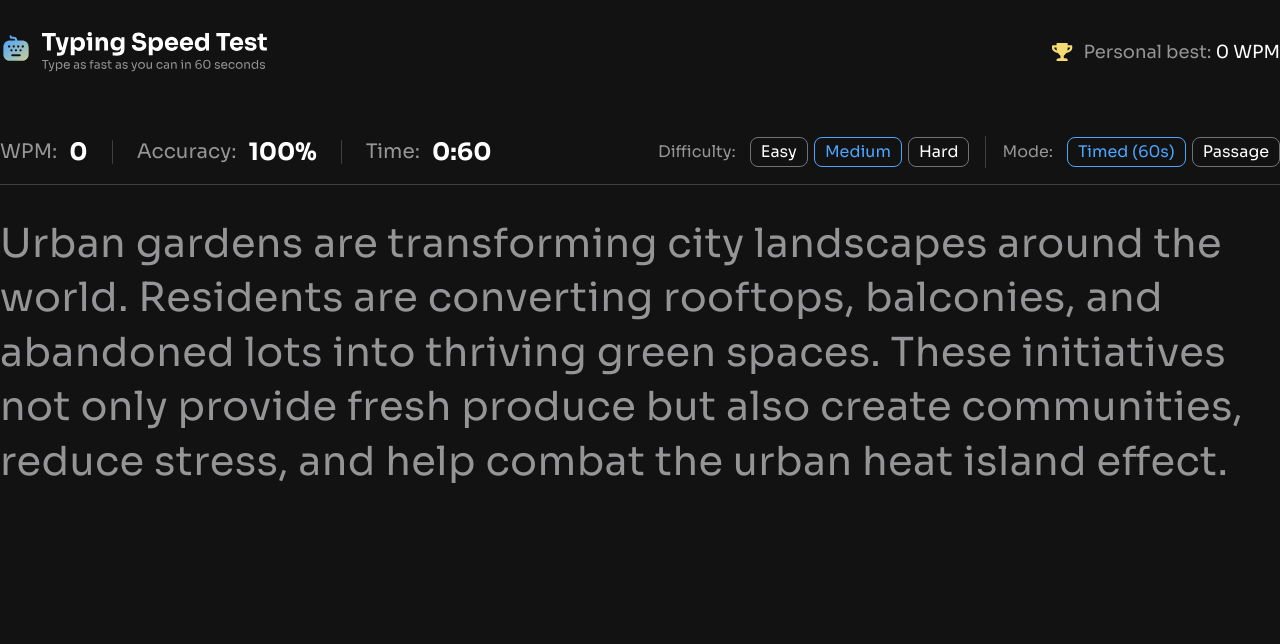
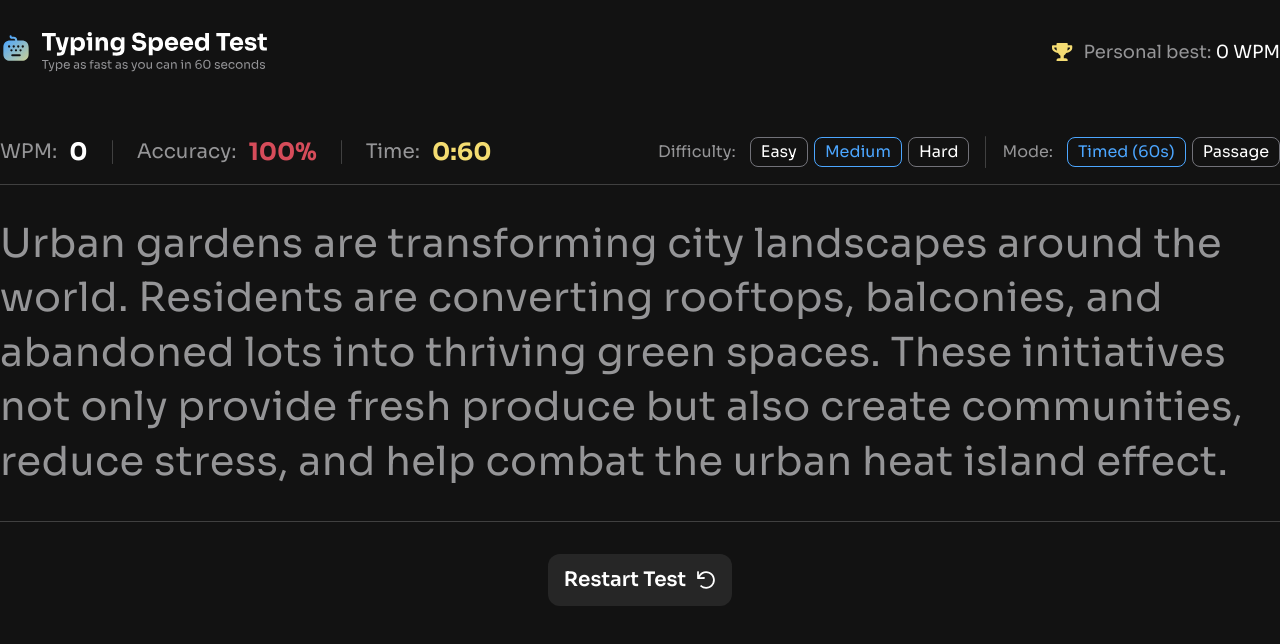
Before and after one commit to sam4web/typing-speed-test, a Vue app: page / in a window 1280 px wide. Both pictures are taken after a click on the button "Start Typing Test". Shown: the top 644 px of the page. Built offline with nearby package versions, Linux system fonts and the light colour scheme.

Commit message:
add results view with types, constants, and update styles

```diff
--- a/src/App.vue
+++ b/src/App.vue
@@ -1,19 +1,30 @@
 <script setup lang="ts">
-  import { Header, Stats, TextContainer } from '@/components';
+  import { Header, Stats, TextContainer, Footer, Results } from '@/components';
   import { useTypingTestStore } from '@/stores/typingTest';
-  import { onMounted } from 'vue';
+  import { storeToRefs } from 'pinia';
+  import { onMounted, ref } from 'vue';
+  import type { TestResultType } from './types/results';
 
-  const { initStore } = useTypingTestStore();
+  const store = useTypingTestStore();
+  const { started } = storeToRefs(store);
+  const { initStore } = store;
+
   onMounted(initStore);
+  const result = ref<TestResultType>('COMPLETED');
 </script>
 
 <template>
-  <div class="max-w-7xl w-full mx-auto mt-8">
-    <Header />
-    <main class="my-16 space-y-8">
-      <Stats />
-      <TextContainer />
-    </main>
-    <!-- <Footer /> -->
+  <div class="w-full min-h-dvh relative">
+    <div class="max-w-7xl w-full mx-auto pt-8">
+      <Header />
+      <!-- <main class="mt-16">
+        <Results :type="result" />
+      </main> -->
+      <main class="mt-16 space-y-8">
+        <Stats />
+        <TextContainer />
+        <Footer v-if="started" />
+      </main>
+    </div>
   </div>
 </template>
--- a/src/components/Footer.vue
+++ b/src/components/Footer.vue
@@ -1,10 +1,18 @@
+<script setup lang="ts">
+  import { useTypingTestStore } from '@/stores/typingTest';
+  const { endTest } = useTypingTestStore();
+</script>
+
 <template>
   <footer class="pt-8 border-t border-neutral-700 flex-center">
-    <button class="flex-center btn variant-secondary-dark gap-2.5">
+    <button
+      @click="endTest"
+      class="flex-center btn variant-secondary-dark gap-2.5"
+    >
       Restart Test
       <img
         class="size-5"
-        src="@/assets/images/icon-restart.svg"
+        src="@/assets/images/icon-restart-dark.svg"
         alt="restart icon"
       />
     </button>
--- a/src/components/Header.vue
+++ b/src/components/Header.vue
@@ -5,11 +5,11 @@
 </script>
 
 <template>
-  <header class="w-full">
-    <div class="flex-between">
+  <header class="w-full flex-between">
     <img
       src="@/assets/images/logo-large.svg"
       alt="logo image"
+      class="select-none"
     />
 
     <div class="flex-center space-x-2.5">
@@ -21,6 +21,5 @@
         Personal best: <span class="text-neutral-0">{{ personalBest }} WPM</span>
       </p>
     </div>
-    </div>
   </header>
 </template>
--- /dev/null
+++ b/src/components/Results.vue
@@ -0,0 +1,104 @@
+<script setup lang="ts">
+  import { RESULT_CONTENT } from '@/constants/results';
+  import type { TestResultType } from '@/types/results';
+  import { computed } from 'vue';
+
+  const props = defineProps<{ type?: TestResultType }>();
+
+  const currentContent = computed(() => {
+    const isValidKey = !!props.type && props.type in RESULT_CONTENT;
+    const type = isValidKey ? props.type : 'COMPLETED';
+    return { type, ...RESULT_CONTENT[type] };
+  });
+</script>
+
+<template>
+  <template v-if="props.type === 'HIGH_SCORE'">
+    <img
+      src="@/assets/images/pattern-confetti.svg"
+      class="absolute w-full left-0 bottom-0 select-none"
+    />
+  </template>
+
+  <template v-else>
+    <img
+      src="@/assets/images/pattern-star-1.svg"
+      class="absolute size-18.5 left-[87.22%] top-[53.2%] select-none"
+    />
+    <img
+      src="@/assets/images/pattern-star-2.svg"
+      class="absolute size-8 left-[7.57%] top-[24.51%] select-none"
+    />
+  </template>
+  <div class="flex-center flex-col text-center space-y-8">
+    <div v-if="currentContent.type === 'HIGH_SCORE'">
+      <img
+        class="size-full block"
+        src="@/assets/images/icon-new-pb.svg"
+        alt="high score smashed icon"
+      />
+    </div>
+    <div
+      v-else
+      class="rounded-full inline-block glow-green"
+    >
+      <img
+        src="@/assets/images/icon-completed.svg"
+        alt="test completed icon"
+        class="rounded-full size-full block"
+      />
+    </div>
+
+    <div
+      class="space-y-2.5"
+      :class="{ 'pt-6': currentContent.type !== 'HIGH_SCORE' }"
+    >
+      <h2 class="text-neutral-0 text-[40px] font-bold leading-[1.36] tracking-[0.4px]">
+        {{ currentContent.title }}
+      </h2>
+      <p class="text-neutral-400 font-normal text-xl leading-[1.2] tracking-[-0.6px]">
+        {{ currentContent.description }}
+      </p>
+    </div>
+
+    <div class="flex pt-5 pb-8 gap-5 text-left">
+      <div class="min-w-40 w-full border-neutral-700 border px-6 py-4 rounded-xl space-y-3">
+        <h3 class="text-neutral-400 font-normal text-xl leading-[1.2] tracking-[-0.6px]">WPM</h3>
+        <p class="text-neutral-0 text-2xl font-bold">85</p>
+      </div>
+      <div class="min-w-40 w-full border-neutral-700 border px-6 py-4 rounded-xl space-y-3">
+        <h3 class="text-neutral-400 font-normal text-xl leading-[1.2] tracking-[-0.6px]">
+          Accuracy
+        </h3>
+        <p class="text-red-500 text-2xl font-bold">90%</p>
+      </div>
+      <div class="min-w-40 w-full border-neutral-700 border px-6 py-4 rounded-xl space-y-3">
+        <h3 class="text-neutral-400 font-normal text-xl leading-[1.2] tracking-[-0.6px]">
+          Characters
+        </h3>
+        <p class="text-2xl font-bold">
+          <span class="text-green-500">120</span>
+          <span class="text-neutral-500">/</span>
+          <span class="text-red-500">5</span>
+        </p>
+      </div>
+    </div>
+
+    <button class="flex-center btn variant-secondary gap-2.5">
+      <template v-if="props.type === 'COMPLETED'"> Go Again </template>
+      <template v-else> Best This Score </template>
+      <img
+        class="size-5"
+        src="@/assets/images/icon-restart.svg"
+        alt="restart icon"
+      />
+    </button>
+  </div>
+</template>
+
+<style scoped>
+  @reference "@/style.css";
+  .glow-green {
+    @apply shadow-[0_0_0_16px_color-mix(in_srgb,var(--color-green-500),transparent_80%),0_0_0_32px_color-mix(in_srgb,var(--color-green-500),transparent_90%)];
+  }
+</style>
--- a/src/components/Stats.vue
+++ b/src/components/Stats.vue
@@ -37,12 +37,22 @@
       <div class="divider h-6" />
       <div class="flex-center space-x-3">
         <p class="text-neutral-400 text-xl">Accuracy:</p>
-        <b class="text-neutral-0 text-2xl font-bold">100%</b>
+        <b
+          class="text-2xl font-bold"
+          :class="started ? 'text-red-500' : 'text-neutral-0'"
+        >
+          100%
+        </b>
       </div>
       <div class="divider h-6" />
       <div class="flex-center space-x-3">
         <p class="text-neutral-400 text-xl">Time:</p>
-        <b class="text-neutral-0 text-2xl font-bold">0:60</b>
+        <b
+          class="text-2xl font-bold"
+          :class="started ? 'text-yellow-400' : 'text-neutral-0'"
+        >
+          0:60
+        </b>
       </div>
     </div>
 
--- a/src/components/TextContainer.vue
+++ b/src/components/TextContainer.vue
@@ -12,6 +12,7 @@
     if (key === 'Backspace') {
       console.log('remove');
     }
+    console.log(key);
   }
 
   watch(started, (enabled) => {
@@ -48,8 +49,8 @@
     </div>
 
     <p
-      class="text-[40px] leading-[1.36] tracking-[0.4px]"
-      :class="started ? 'text-neutral-400' : 'text-neutral-0 opacity-45 blur-[6px] select-none'"
+      class="text-[40px] leading-[1.36] tracking-[0.4px] select-none"
+      :class="started ? 'text-neutral-400' : 'text-neutral-0 opacity-45 blur-[6px]'"
     >
       {{ content }}
     </p>
--- a/src/components/index.ts
+++ b/src/components/index.ts
@@ -2,5 +2,6 @@ import Header from './Header.vue';
 import Footer from './Footer.vue';
 import Stats from './Stats.vue';
 import TextContainer from './TextContainer.vue';
+import Results from './Results.vue';
 
-export { Header, Footer, Stats, TextContainer };
+export { Header, Footer, Stats, TextContainer, Results };
--- /dev/null
+++ b/src/constants/results.ts
@@ -0,0 +1,16 @@
+import type { IContentBody } from '@/types/results';
+
+export const RESULT_CONTENT = {
+  COMPLETED: {
+    title: 'Test Complete!',
+    description: 'Solid run. Keep pushing to beat your high score.',
+  },
+  FIRST_TEST: {
+    title: 'Baseline Established!',
+    description: 'You’ve set the bar. Now the real challenge begins—time to beat it.',
+  },
+  HIGH_SCORE: {
+    title: 'High Score Smashed!',
+    description: 'You’re getting faster. That was incredible typing.',
+  },
+} as const satisfies Record<string, IContentBody>;
--- a/src/stores/typingTest.ts
+++ b/src/stores/typingTest.ts
@@ -39,5 +39,9 @@ export const useTypingTestStore = defineStore('typingTest', () => {
     started.value = true;
   }
 
-  return { initStore, content, started, startTest, personalBest, options };
+  function endTest() {
+    started.value = false;
+  }
+
+  return { initStore, content, started, startTest, endTest, personalBest, options };
 });
--- a/src/style.css
+++ b/src/style.css
@@ -30,9 +30,9 @@
     font-family: var(--font-sora);
     min-height: 100dvh;
     width: 100%;
-    @apply bg-neutral-900 antialiased;
     -webkit-font-smoothing: antialiased;
     -moz-osx-font-smoothing: grayscale;
+    @apply bg-neutral-900 antialiased;
   }
 }
 
@@ -60,15 +60,15 @@
     }
 
     &.variant-primary {
-      @apply text-neutral-0 bg-blue-600 hover:bg-blue-400 focus:outline-blue-400;
+      @apply text-neutral-0 bg-blue-600 hover:bg-blue-400 outline-blue-400;
     }
 
     &.variant-secondary {
-      @apply text-neutral-900 bg-neutral-0 hover:opacity-90 focus:outline-blue-400;
+      @apply text-neutral-900 bg-neutral-0 hover:opacity-90 outline-blue-400;
     }
 
     &.variant-secondary-dark {
-      @apply p-4 text-neutral-0 bg-neutral-800 hover:opacity-90 focus:outline-blue-400;
+      @apply p-4 text-neutral-0 bg-neutral-800 hover:opacity-90 outline-blue-400;
     }
   }
 }
--- /dev/null
+++ b/src/types/results.ts
@@ -0,0 +1,8 @@
+import type { RESULT_CONTENT } from '@/constants/results';
+
+export interface IContentBody {
+  title: string;
+  description: string;
+}
+
+export type TestResultType = keyof typeof RESULT_CONTENT;
```
Also changed, not shown: src/assets/images/icon-restart-dark.svg (added), src/assets/images/icon-restart.svg. Lines whose indentation alone changed are shown as unchanged.
